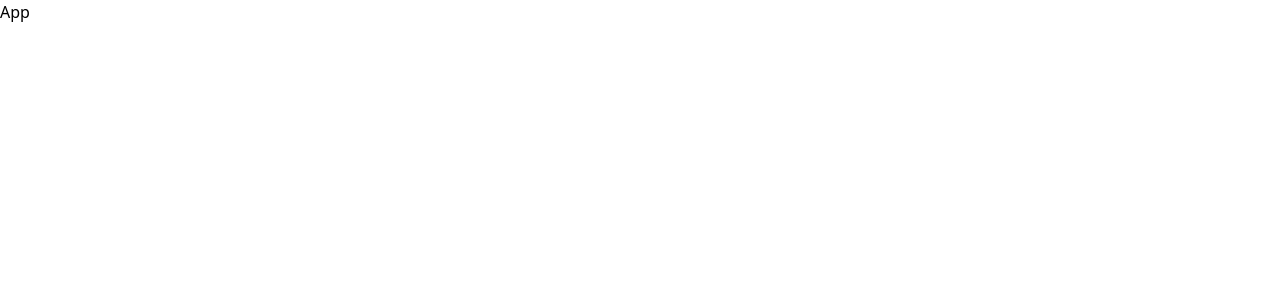
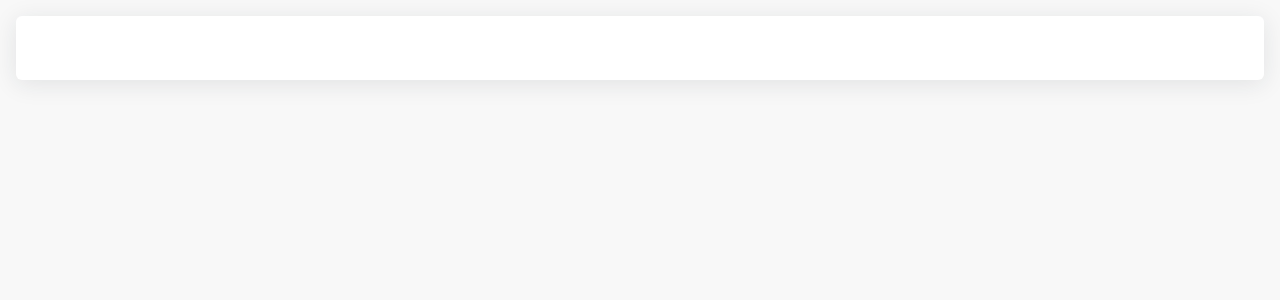
Before and after one commit to caneral/dummywebsite, a React (Create React App) app: page / in a window 1280 px wide. Shown: the top 300 px of the page. Built offline with nearby package versions, Linux system fonts and the light colour scheme.

Commit message:
Components created.

```diff
--- a/package.json
+++ b/package.json
@@ -8,6 +8,7 @@
     "@testing-library/user-event": "^13.5.0",
     "react": "^18.1.0",
     "react-dom": "^18.1.0",
+    "react-icons": "^4.3.1",
     "react-redux": "^8.0.1",
     "react-scripts": "5.0.1",
     "redux": "^4.2.0",
--- a/src/App.js
+++ b/src/App.js
@@ -1,8 +1,11 @@
 import React from 'react'
+import VerticalLayout from './layouts/VerticalLayout'
 
 const App = () => {
   return (
-    <div>App</div>
+    <div className='bg-[#f8f8f8]'>
+      <VerticalLayout/>
+    </div>
   )
 }
 
--- /dev/null
+++ b/src/components/footer/index.js
@@ -0,0 +1,7 @@
+import React from "react";
+
+const Footer = () => {
+  return <div>Footer</div>;
+};
+
+export default Footer;
--- /dev/null
+++ b/src/components/navbar/index.js
@@ -0,0 +1,14 @@
+import React from "react";
+
+const Navbar = () => {
+  return (
+    <div className="flex bg-white rounded-md h-16 shadow-all">
+      {/* Left side */}
+      <div></div>
+      {/* Right side */}
+      <div></div>
+    </div>
+  );
+};
+
+export default Navbar;
--- /dev/null
+++ b/src/layouts/VerticalLayout.js
@@ -0,0 +1,14 @@
+import React from 'react'
+import Navbar from '../components/navbar'
+
+const VerticalLayout = () => {
+  return (
+    <div>
+        <main className='min-h-screen container mx-auto p-4'>
+            <Navbar/>
+        </main>
+    </div>
+  )
+}
+
+export default VerticalLayout
--- a/tailwind.config.js
+++ b/tailwind.config.js
@@ -1,9 +1,14 @@
 module.exports = {
+  mode: 'jit',
   content: [
     "./src/**/*.{js,jsx,ts,tsx}",
   ],
   theme: {
-    extend: {},
+    extend: {
+      boxShadow: {
+        'all' : '0px 4px 24px 0 rgba(34, 41, 47, 0.1)'
+      }
+    },
   },
   plugins: [],
 }
```
Also changed, not shown: 1 other file (tests, documents, lock files or other folders).
